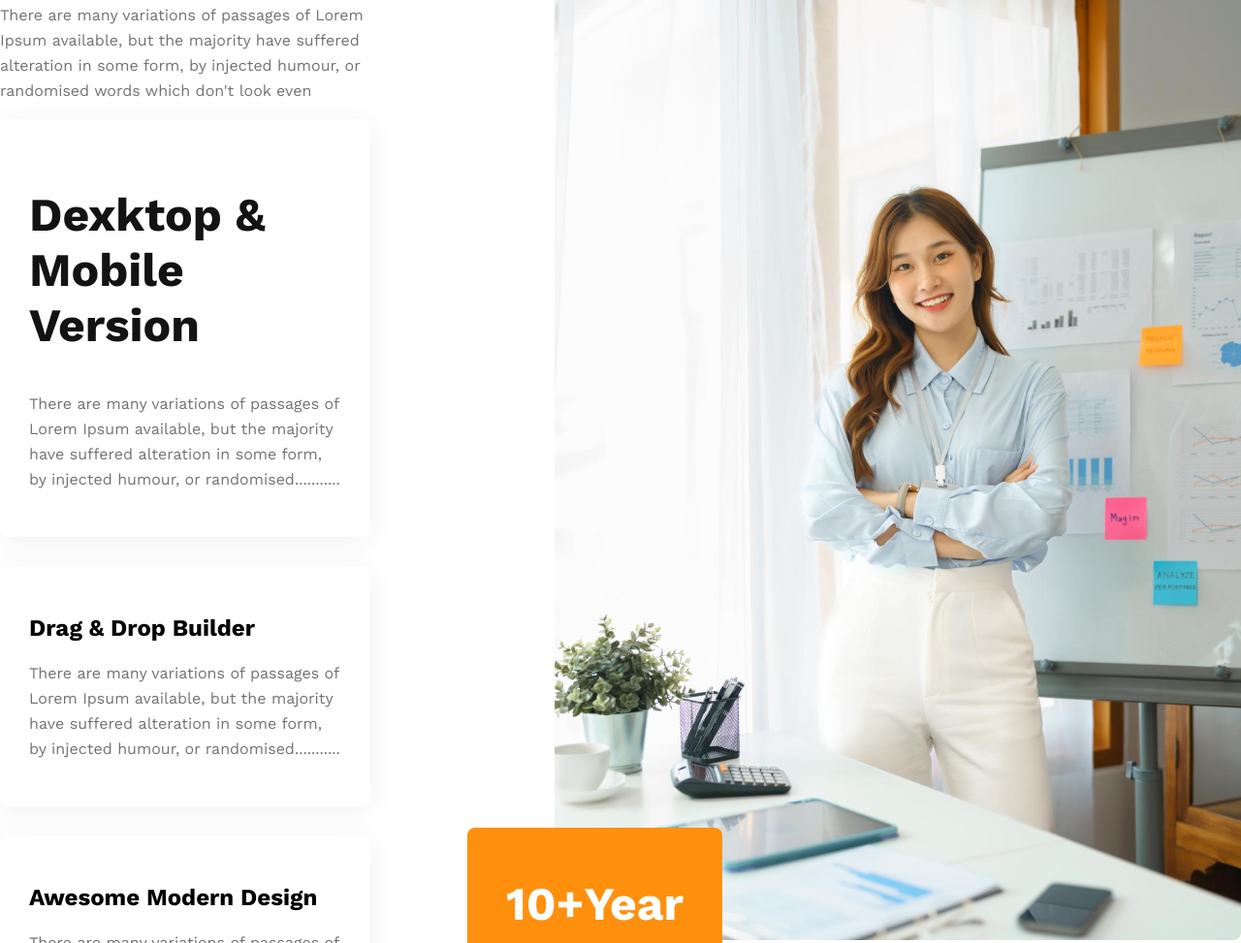
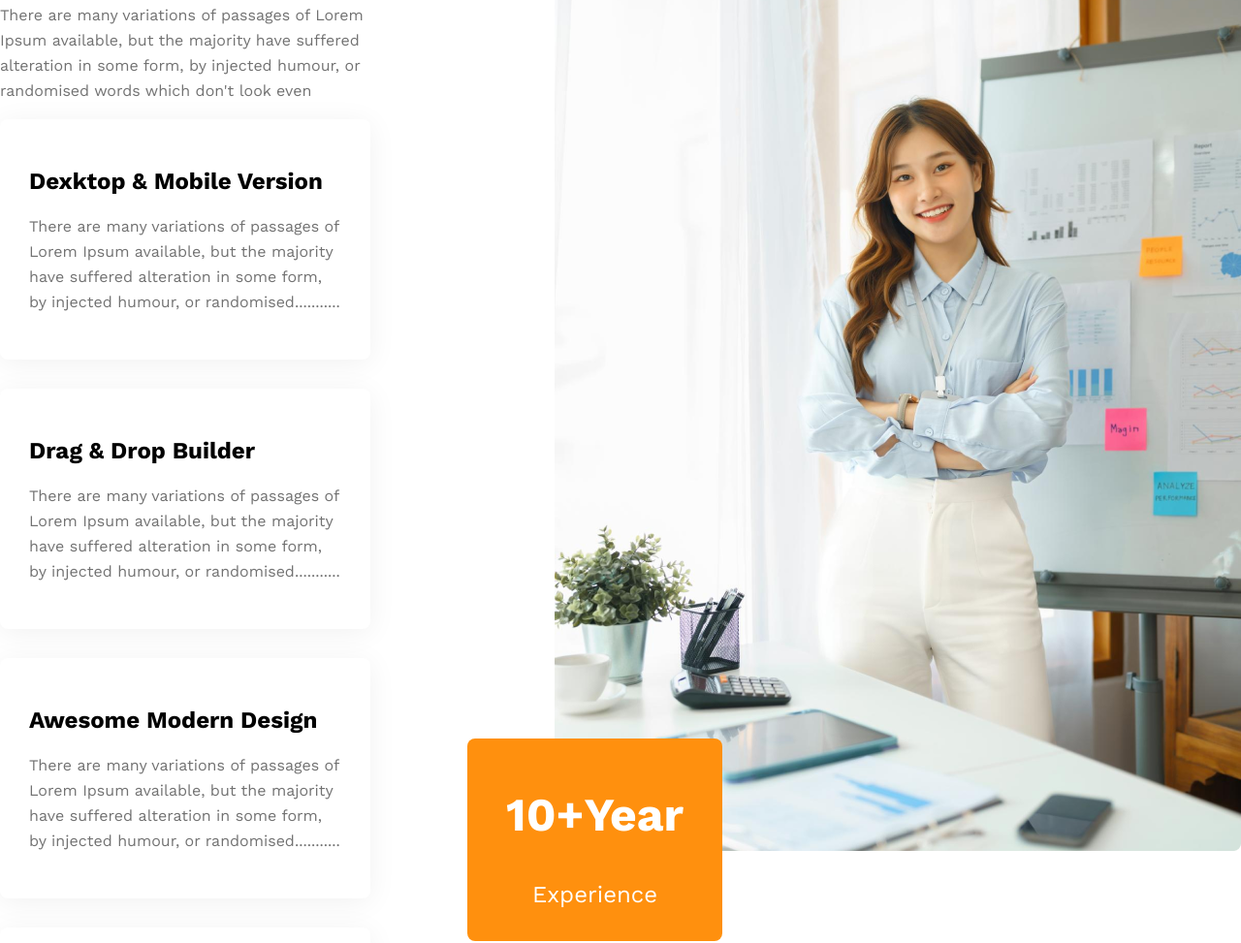
Before and after one commit to shahuuslm/G3-ARCHITECT-WEBSITE, a plain HTML site: page index.html in a window 1280 px wide. Shown: the part 1989-2962 px from the top of the page at 97% size. Drawn offline with nearby package versions, Linux system fonts and the light colour scheme.

Commit message:
little correction

```diff
--- a/index.html
+++ b/index.html
@@ -51,7 +51,7 @@
                     <p class="description">There are many variations of passages of Lorem Ipsum available, but the majority have suffered alteration in some form, by injected humour, or randomised words which don't look even</p>
                     <div class="cards">
                         <div class="card">
-                            <h2 class="title">Dexktop & Mobile Version</h2>
+                            <h2 class="card-title">Dexktop & Mobile Version</h2>
                             <p class="description">There are many variations of passages of Lorem Ipsum available, but the majority have suffered alteration in some form, by injected humour, or randomised...........</p>
                         </div>
                         <div class="card">
```
